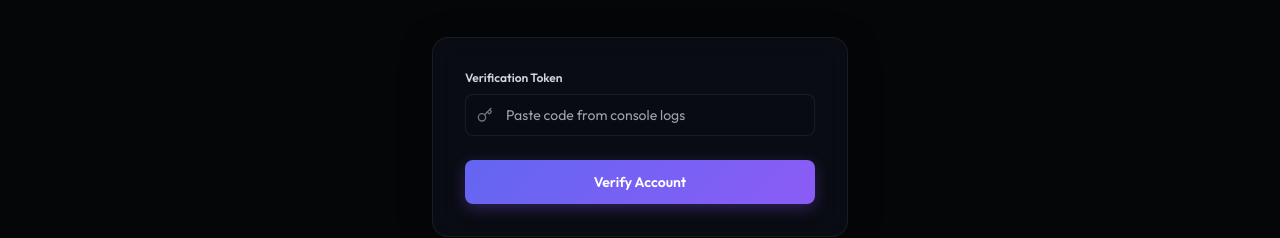
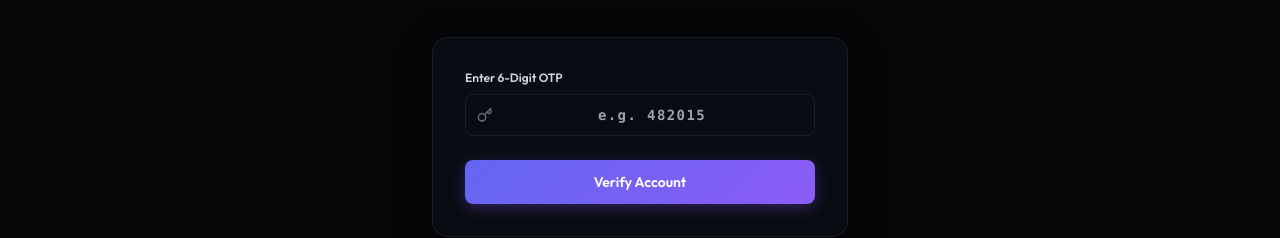
Before and after one commit to Abishaykarlapudi/GradForge, a React (Vite) app in the folder client/: page /verify-email in a window 1280 px wide. Shown: the part 224-462 px from the top of the page. Built offline with nearby package versions, Linux system fonts and the light colour scheme.

Commit message:
Update registration and verification flows: implement 6-digit OTP code with automatic dashboard login upon success

```diff
--- a/client/src/context/AuthContext.jsx
+++ b/client/src/context/AuthContext.jsx
@@ -65,6 +65,10 @@ export const AuthProvider = ({ children }) => {
 
   const verifyEmail = async (token) => {
     const res = await axios.post('/api/auth/verify-email', { token });
+    if (res.data.success && res.data.token) {
+      setAuthToken(res.data.token);
+      setUser(res.data.user);
+    }
     return res.data;
   };
 
--- a/client/src/pages/VerifyEmail.jsx
+++ b/client/src/pages/VerifyEmail.jsx
@@ -51,7 +51,7 @@ const VerifyEmail = () => {
       const res = await verifyEmail(token);
       if (res.success) {
         setSuccess(true);
-        setTimeout(() => navigate('/login'), 2500);
+        setTimeout(() => navigate('/dashboard'), 2000);
       } else {
         setError(res.message || 'Email verification failed.');
       }
@@ -113,28 +113,30 @@ const VerifyEmail = () => {
           <CheckCircle className="text-emerald-400" size={40} />
           <h3 className="text-lg font-bold text-white">Account Verified!</h3>
           <p className="text-gray-400 text-xs leading-relaxed">
-            Your email is now verified. Redirecting you to login...
+            Your email is now verified. Redirecting you to your dashboard...
           </p>
         </div>
       ) : (
         <div className="space-y-6">
           <form onSubmit={handleSubmit} className="p-8 rounded-2xl glass-panel space-y-6">
             <div className="flex flex-col gap-2">
-              <label className="text-xs font-semibold text-gray-300">Verification Token</label>
+              <label className="text-xs font-semibold text-gray-300">Enter 6-Digit OTP</label>
               <div className="relative">
                 <Key className="absolute left-3 top-1/2 -translate-y-1/2 text-gray-500" size={16} />
                 <input
                   type="text"
                   required
+                  maxLength={6}
+                  pattern="[0-9]{6}"
                   value={token}
-                  onChange={(e) => setToken(e.target.value)}
-                  placeholder="Paste code from console logs"
-                  className="w-full pl-10 pr-4 py-2.5 glass-input text-sm"
+                  onChange={(e) => setToken(e.target.value.replace(/[^0-9]/g, ''))}
+                  placeholder="e.g. 482015"
+                  className="w-full pl-10 pr-4 py-2.5 glass-input text-sm tracking-widest font-mono text-center font-bold"
                 />
               </div>
             </div>
 
-            <button type="submit" disabled={loading || !token.trim()} className="w-full py-3 btn-cyber flex items-center justify-center gap-2 font-semibold text-sm">
+            <button type="submit" disabled={loading || token.length !== 6} className="w-full py-3 btn-cyber flex items-center justify-center gap-2 font-semibold text-sm">
               {loading ? (
                 <Loader size={16} className="animate-spin text-white" />
               ) : (
```
Also changed, not shown: 1 other file (tests, documents, lock files or other folders).
